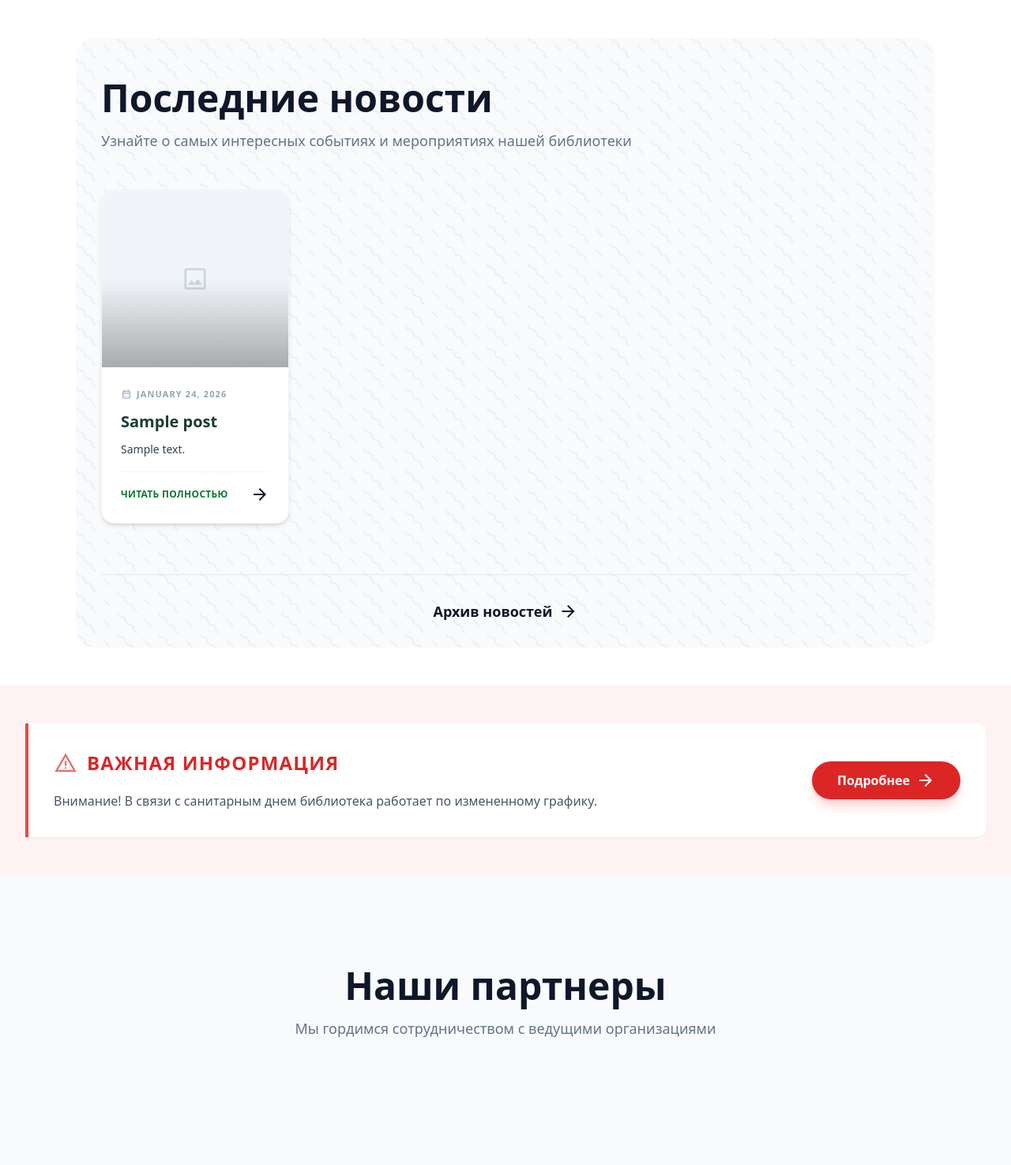
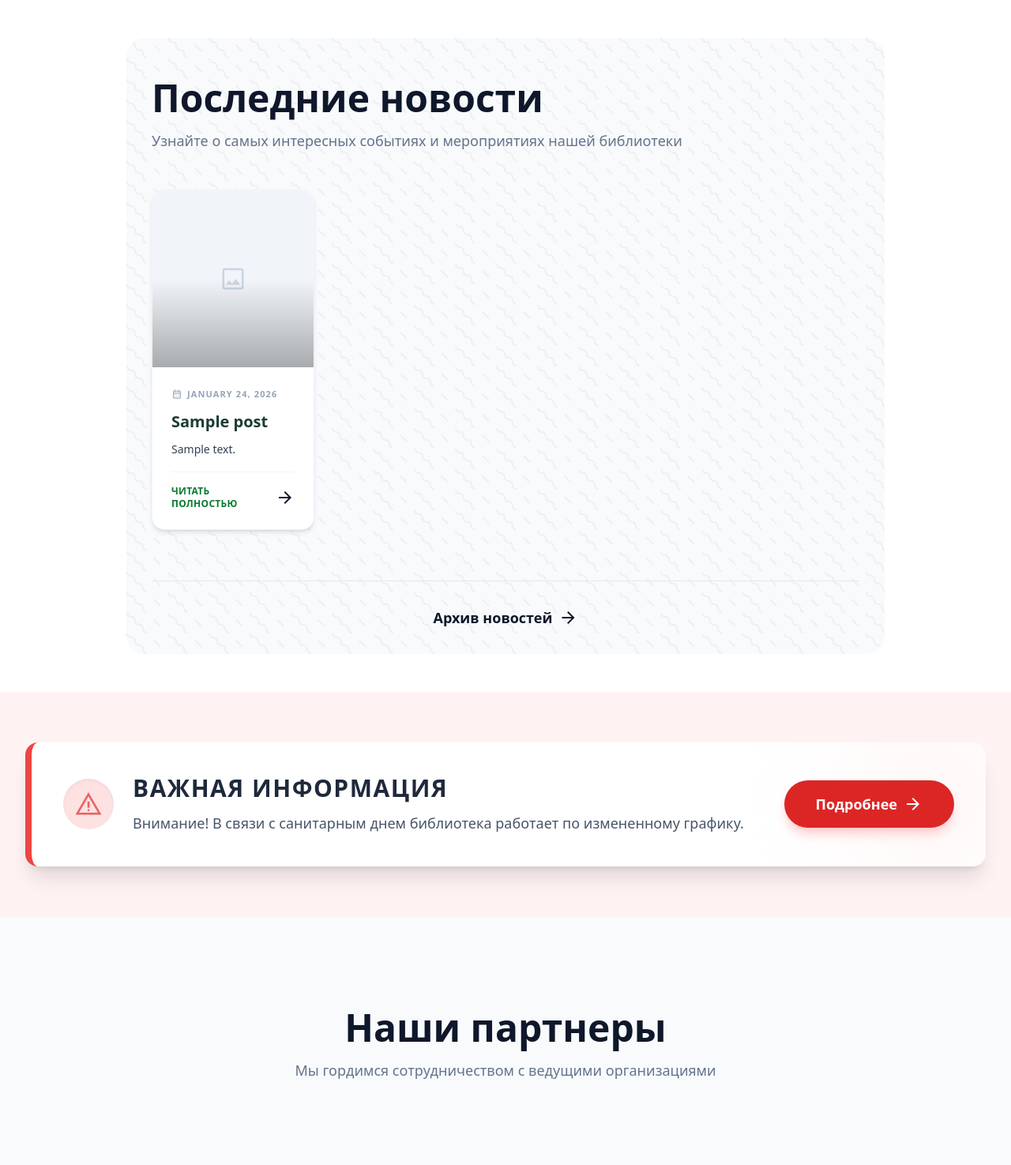
Before and after one commit to giddammit-crypto/biblioteka33, a WordPress theme: template wp-content/themes/city-library/index.php in a window 1280 px wide. Shown: the part 800-2275 px from the top of the page at 79% size. Run offline with PHP 8.4 and a stand-in for WordPress, Linux system fonts and the light colour scheme; the site name, menu and one post (Sample post) are stand-ins, and other content is empty; some libraries are stand-ins or nearby versions; some web fonts are replaced.

Commit message:
Refine news grid, enhance important info block, and expand footer settings

```diff
--- a/wp-content/themes/city-library/index.php
+++ b/wp-content/themes/city-library/index.php
@@ -1,6 +1,6 @@
 <?php get_header(); ?>
 
-<div class="w-full max-w-[90%] mx-auto px-4 sm:px-6 lg:px-8 py-12">
+<div class="w-full max-w-[80%] mx-auto px-4 sm:px-6 lg:px-8 py-12">
 
     <!-- Main Content (Full Width) -->
     <div id="primary" class="w-full">
--- a/wp-content/themes/city-library/template-parts/section-important.php
+++ b/wp-content/themes/city-library/template-parts/section-important.php
@@ -14,30 +14,42 @@ $btn_link = get_theme_mod('important_btn_link', '#');
 $bg_color = get_theme_mod('important_bg_color', '#fef2f2'); // Default light red/pink
 ?>
 
-<section class="py-12" style="background-color: <?php echo esc_attr($bg_color); ?>;">
-    <div class="max-w-7xl mx-auto px-4 sm:px-6 lg:px-8 space-y-8">
+<section class="py-16" style="background-color: <?php echo esc_attr($bg_color); ?>;">
+    <div class="max-w-7xl mx-auto px-4 sm:px-6 lg:px-8 space-y-12">
 
         <!-- Main Alert Block -->
-        <div class="flex flex-col md:flex-row items-center justify-between gap-8 p-8 border-l-4 border-red-500 bg-white shadow-sm rounded-r-xl">
-            <div class="space-y-4 flex-grow">
-                <div class="flex items-center space-x-3 text-red-600">
-                    <span class="material-symbols-outlined text-3xl animate-pulse">warning</span>
-                    <h2 class="text-2xl font-bold font-display uppercase tracking-wider"><?php echo esc_html($title); ?></h2>
+        <?php if (!empty(trim(strip_tags($text)))) : ?>
+        <div class="relative flex flex-col md:flex-row items-center justify-between gap-8 p-10 bg-white rounded-2xl shadow-xl border-l-8 border-red-500 overflow-hidden group hover:shadow-2xl transition-shadow duration-300">
+            <!-- Decorative Background Element -->
+            <div class="absolute top-0 right-0 -mr-16 -mt-16 w-64 h-64 bg-red-50 rounded-full blur-3xl opacity-50 pointer-events-none"></div>
+
+            <div class="relative z-10 flex flex-col md:flex-row gap-6 items-start md:items-center flex-grow">
+                <!-- Icon -->
+                <div class="shrink-0">
+                    <div class="w-16 h-16 bg-red-100 rounded-full flex items-center justify-center shadow-inner">
+                        <span class="material-symbols-outlined text-4xl text-red-600 animate-pulse">warning</span>
+                    </div>
                 </div>
-                <div class="prose prose-slate max-w-none text-slate-600">
-                    <?php echo wp_kses_post(wpautop($text)); ?>
+
+                <!-- Content -->
+                <div class="space-y-3">
+                    <h2 class="text-3xl font-bold font-display uppercase tracking-wider text-slate-800"><?php echo esc_html($title); ?></h2>
+                    <div class="prose prose-lg prose-slate max-w-none text-slate-600 leading-relaxed">
+                        <?php echo wp_kses_post(wpautop($text)); ?>
+                    </div>
                 </div>
             </div>
 
             <?php if ($btn_link) : ?>
-                <div class="shrink-0">
-                    <a href="<?php echo esc_url($btn_link); ?>" class="inline-flex items-center justify-center px-8 py-3 bg-red-600 hover:bg-red-700 text-white font-bold rounded-full transition-all shadow-lg shadow-red-200">
+                <div class="relative z-10 shrink-0 mt-6 md:mt-0">
+                    <a href="<?php echo esc_url($btn_link); ?>" class="inline-flex items-center justify-center px-10 py-4 bg-red-600 hover:bg-red-700 text-white font-bold text-lg rounded-full transition-all shadow-lg shadow-red-200 hover:shadow-red-300 hover:-translate-y-1">
                         <?php echo esc_html($btn_text); ?>
                         <span class="material-symbols-outlined ml-2">arrow_forward</span>
                     </a>
                 </div>
             <?php endif; ?>
         </div>
+        <?php endif; ?>
 
         <!-- Links Grid (8 items) -->
         <?php
@@ -50,15 +62,15 @@ $bg_color = get_theme_mod('important_bg_color', '#fef2f2'); // Default light red
         }
 
         if ($links_present) : ?>
-            <div class="grid grid-cols-2 sm:grid-cols-4 md:grid-cols-8 gap-4">
+            <div class="grid grid-cols-2 sm:grid-cols-4 md:grid-cols-8 gap-6">
                 <?php for ($i = 1; $i <= 8; $i++) :
                     $img = get_theme_mod("important_link_image_$i");
                     $url = get_theme_mod("important_link_url_$i", '#');
                     if (!$img) continue;
                 ?>
-                    <a href="<?php echo esc_url($url); ?>" class="block group relative rounded-xl overflow-hidden shadow-sm hover:shadow-md transition-all bg-white aspect-square flex items-center justify-center p-2">
-                         <img src="<?php echo esc_url($img); ?>" alt="<?php echo esc_attr("Link $i"); ?>" class="w-full h-full object-contain transition-transform duration-300 group-hover:scale-150">
-                         <div class="absolute inset-0 bg-black/0 group-hover:bg-black/5 transition-colors"></div>
+                    <a href="<?php echo esc_url($url); ?>" class="block group relative rounded-2xl overflow-hidden shadow-md hover:shadow-xl transition-all duration-300 bg-white aspect-square flex items-center justify-center p-4 border border-slate-100">
+                         <img src="<?php echo esc_url($img); ?>" alt="<?php echo esc_attr("Link $i"); ?>" class="w-full h-full object-contain transition-transform duration-500 group-hover:scale-150">
+                         <div class="absolute inset-0 bg-gradient-to-t from-black/5 to-transparent opacity-0 group-hover:opacity-100 transition-opacity duration-300"></div>
                     </a>
                 <?php endfor; ?>
             </div>
```
Also changed, not shown: verification/visual_check_v4.html (added, +124 -0 lines), verification/visual_check_v4.png (added), 1 other file.
